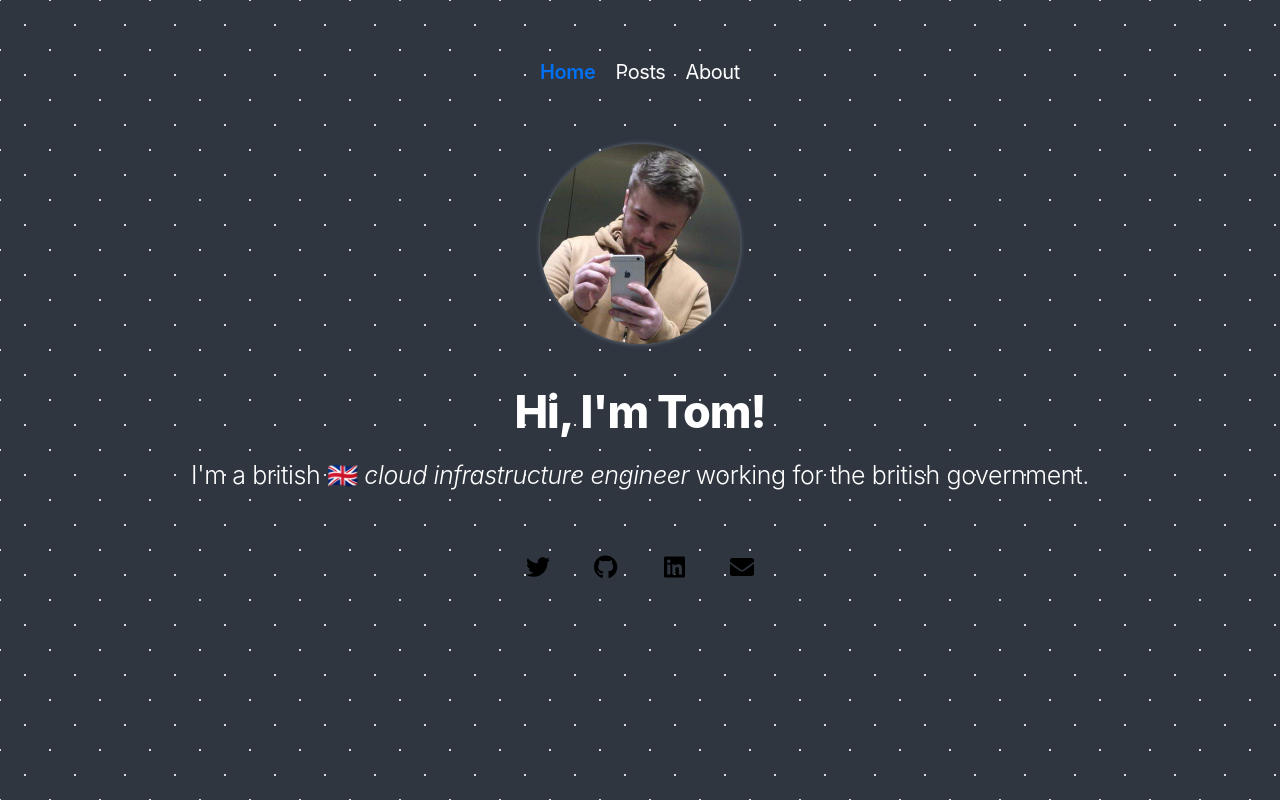
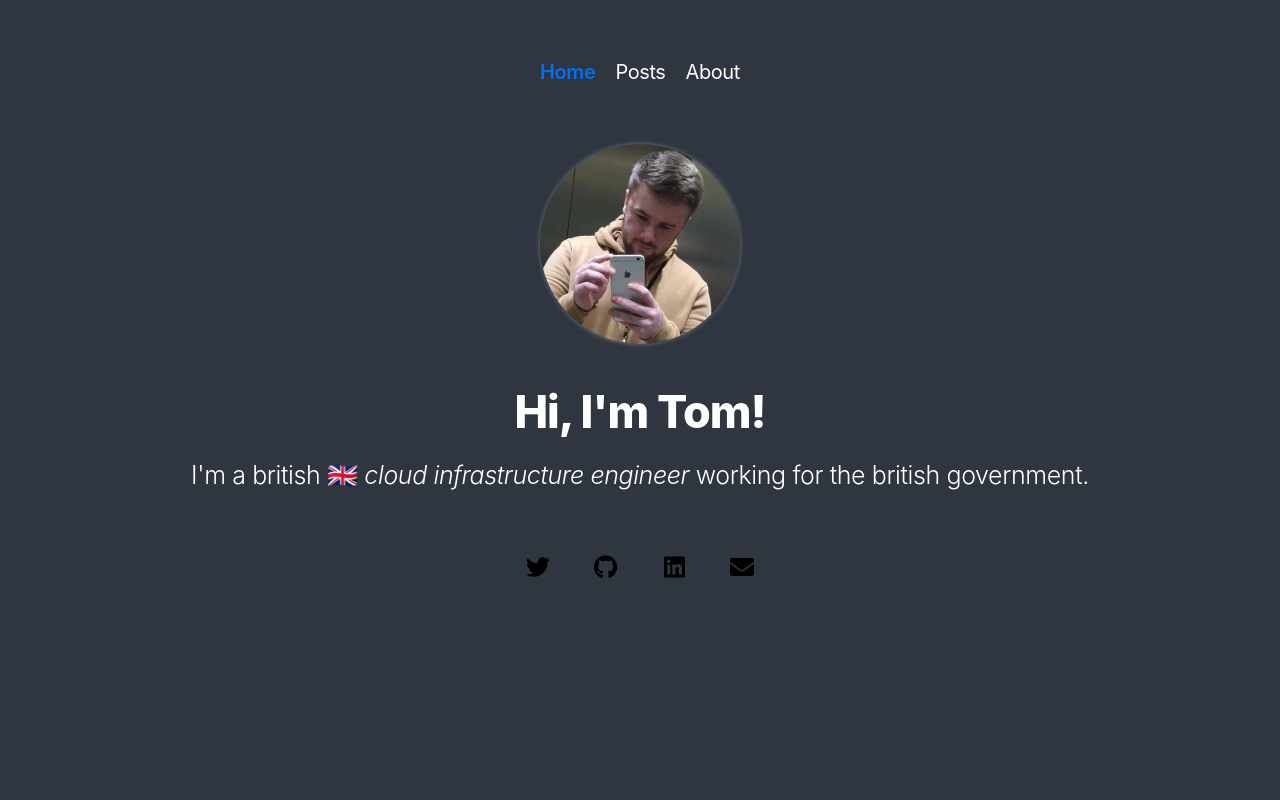
Before and after one commit to TomTucka/tomwithers.dev, a Next.js app: page / in a window 1280 px wide. Built offline with nearby package versions, Linux system fonts and the light colour scheme.

Commit message:
I hate css

```diff
--- a/src/styles/global.css
+++ b/src/styles/global.css
@@ -37,12 +37,6 @@ body {
   color: var(--fg);
   font-family: -apple-system, BlinkMacSystemFont, Segoe UI, Roboto, Oxygen,
     Ubuntu, Cantarell, Fira Sans, Droid Sans, Helvetica Neue, sans-serif;
-
-  background-image: radial-gradient(#ddd 1px, transparent 1px),
-    radial-gradient(#ddd 1px, transparent 1px);
-  background-position: 0 0, 25px 25px;
-  background-attachment: fixed;
-  background-size: 50px 50px;
 
   /* Hack */
   overflow-x: hidden;
```
